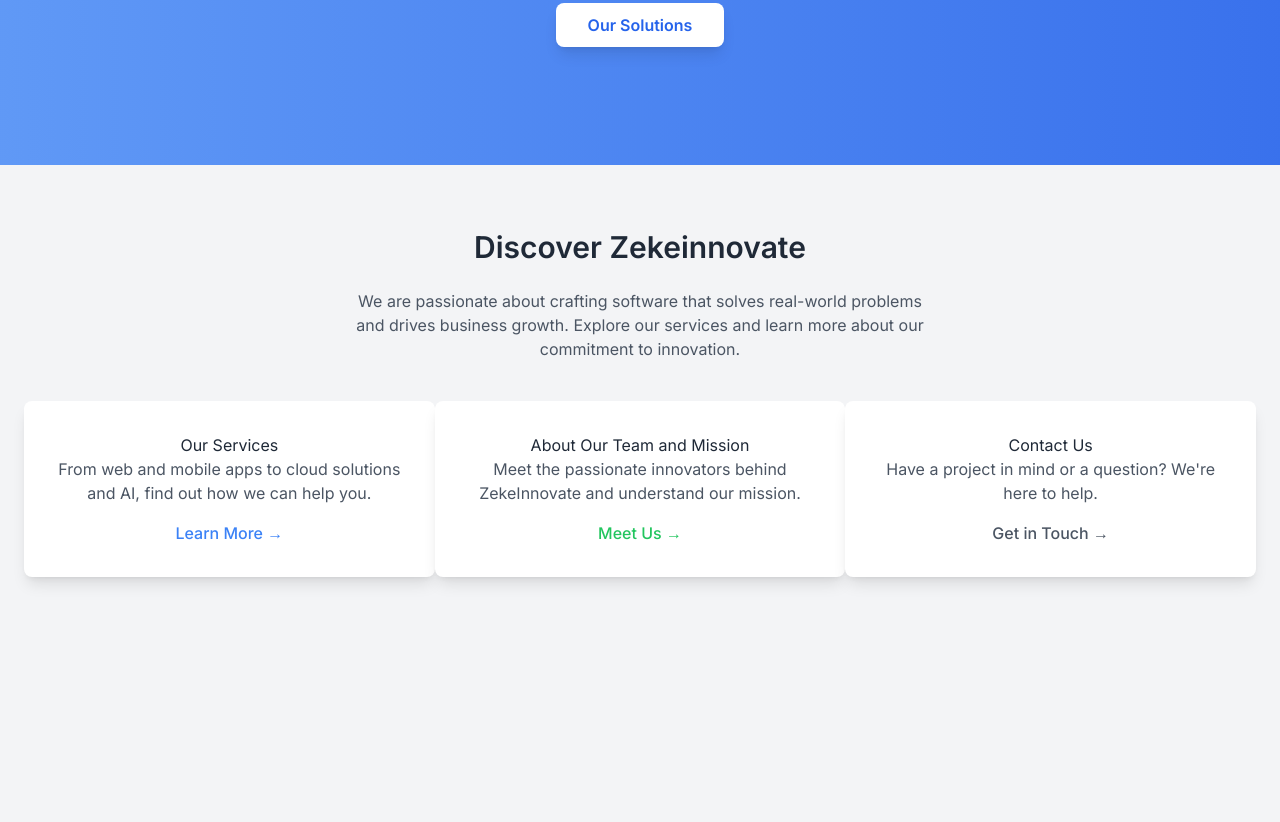
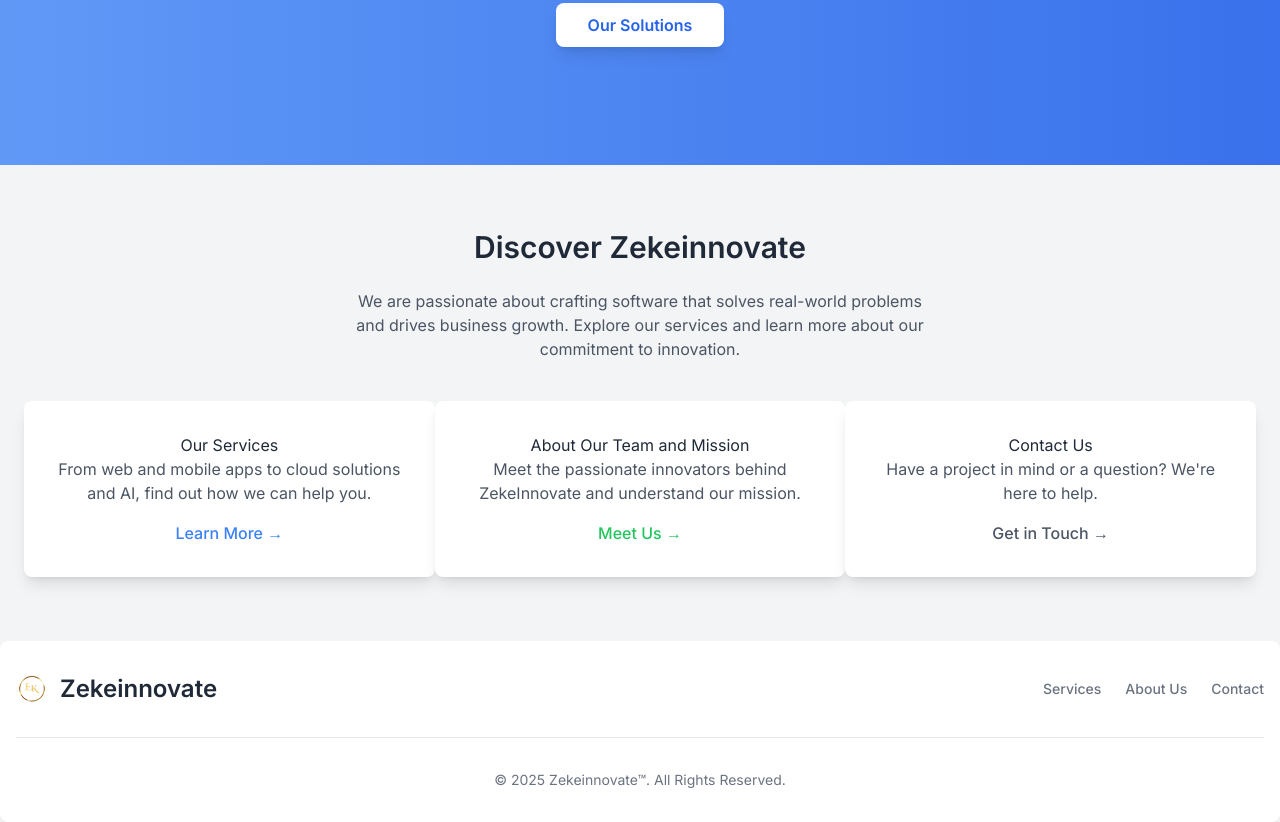
Before and after one commit to 2502-5-software/zekeinnovate, a plain HTML site: page index.html in a window 1280 px wide. Shown: the part 357-1179 px from the top of the page. Before the commit the page ends 998 px from the top, so only its background shows below. Drawn offline with nearby package versions, Linux system fonts and the light colour scheme.

Commit message:
add footer to index

```diff
--- a/index.html
+++ b/index.html
@@ -1,5 +1,6 @@
 <!DOCTYPE html>
 <html lang="en">
+
 <head>
     <meta charset="UTF-8">
     <meta name="viewport" content="width=device-width, initial-scale=1.0">
@@ -11,17 +12,21 @@
         body {
             font-family: 'Inter', sans-serif;
         }
+
         #menu-toggle {
             display: none;
         }
-        #menu-toggle:checked + label + div#menu-links {
+
+        #menu-toggle:checked+label+div#menu-links {
             display: flex;
         }
+
         .nav-link-active {
             border-bottom-width: 2px;
             border-bottom-color: #3b82f6;
             color: #3b82f6;
         }
+
         .hero-bg {
             background-image: linear-gradient(to right, rgba(59, 130, 246, 0.8), rgba(37, 99, 235, 0.9));
 
@@ -29,24 +34,32 @@
     </style>
 
 </head>
+
 <body class="flex flex-col min-h-screen bg-gray-100 text-gray-800">
     <nav class="bg-white shadow-md sticky top-0 w-full z-20">
         <div class="container mx-auto px-6 py-4 flex justify-between items-center flex-wrap">
             <a href="index.html" class="text-2xl font-bold text-blue-600">Zekeinnovate</a>
-            <input type="checkbox"  id="menu-toggle" class="peer">
+            <input type="checkbox" id="menu-toggle" class="peer">
 
             <label for="menu-toggle" class="md:hidden cursor-pointer p-2 rounded-md hover:bg-gray-100">
-                <svg class="w-6 h-6 text-gray-700" fill="none" stroke-linecap="round" stroke-linejoin="round" stroke-width="2" viewBox="0 0 24 24" stroke="currentColor">
+                <svg class="w-6 h-6 text-gray-700" fill="none" stroke-linecap="round" stroke-linejoin="round"
+                    stroke-width="2" viewBox="0 0 24 24" stroke="currentColor">
                     <path d="M4 6h16M4 12h16m-7 6h7"></path>
                 </svg>
             </label>
             <div id="menu-links" class="hidden w-full bg-white shadow-md py-2 flex-col
                         md:static md:flex md:w-auto md:shadow-none md:bg-transparent md:py-0
                         md:flex-row md:items-center md:space-x-4">
-                <a href="index.html" class="block w-full text-center md:w-auto text-gray-600 hover:text-blue-600 px-3 py-3 md:py-2 rounded-md text-sm font-medium nav-link nav-link-active">Home</a>
-                <a href="services.html" class="block w-full text-center md:w-auto text-gray-600 hover:text-blue-600 px-3 py-3 md:py-2 rounded-md text-sm font-medium nav-link">Services</a>
-                <a href="about.html" class="block w-full text-center md:w-auto text-gray-600 hover:text-blue-600 px-3 py-3 md:py-2 rounded-md text-sm font-medium nav-link">About Us</a>
-                <a href="contact.html" class="block w-full text-center md:w-auto text-gray-600 hover:text-blue-600 px-3 py-3 md:py-2 rounded-md text-sm font-medium nav-link">Contact Us</a>
+                <a href="index.html"
+                    class="block w-full text-center md:w-auto text-gray-600 hover:text-blue-600 px-3 py-3 md:py-2 rounded-md text-sm font-medium nav-link nav-link-active">Home</a>
+                <a href="services.html"
+                    class="block w-full text-center md:w-auto text-gray-600 hover:text-blue-600 px-3 py-3 md:py-2 rounded-md text-sm font-medium nav-link">Services</a>
+                <a href="about.html"
+                    class="block w-full text-center md:w-auto text-gray-600 hover:text-blue-600 px-3 py-3 md:py-2 rounded-md text-sm font-medium nav-link">About
+                    Us</a>
+                <a href="contact.html"
+                    class="block w-full text-center md:w-auto text-gray-600 hover:text-blue-600 px-3 py-3 md:py-2 rounded-md text-sm font-medium nav-link">Contact
+                    Us</a>
             </div>
         </div>
     </nav>
@@ -54,24 +67,31 @@
         <section id="home-hero" class="hero-bg text-white">
             <div class="container mx-auto px-6 py-20 md:py-32 text-center">
                 <h1 class="text-4xl md:text-6xl font-bold mb-6">Innovate. Transform. Succeed.</h1>
-                <p class="text-gray-600 mb-10 max-w-xl mx-auto text-white">ZekeInnovate delivers cutting-edge software solutions tailored to your business needs, helping you achieve digital excellence.</p>
-                <a href="services.html" class="bg-white text-blue-600 font-semibold px-8 py-3 rounded-lg shadow-lg hover:bg-gray-100 transition duration-300">Our Solutions</a>
+                <p class="text-gray-600 mb-10 max-w-xl mx-auto text-white">ZekeInnovate delivers cutting-edge software
+                    solutions tailored to your business needs, helping you achieve digital excellence.</p>
+                <a href="services.html"
+                    class="bg-white text-blue-600 font-semibold px-8 py-3 rounded-lg shadow-lg hover:bg-gray-100 transition duration-300">Our
+                    Solutions</a>
             </div>
         </section>
 
         <section class="container mx-auto px-6 py-16 text-center">
             <h2 class="text-3xl font-semibold mb-6 text-gray-800">Discover Zekeinnovate</h2>
-            <p class="text-gray-600 mb-10 max-w-xl mx-auto">We are passionate about crafting software that solves real-world problems and drives business growth. Explore our services and learn more about our commitment to innovation.</p>
+            <p class="text-gray-600 mb-10 max-w-xl mx-auto">We are passionate about crafting software that solves
+                real-world problems and drives business growth. Explore our services and learn more about our commitment
+                to innovation.</p>
 
             <div class="grid md:grid-cols-2 lg:grid-cols-3">
                 <div class="bg-white p-8 rounded-lg shadow-lg">
                     <h3>Our Services</h3>
-                    <p class="text-gray-600 mb-4">From web and mobile apps to cloud solutions and AI, find out how we can help you.</p>
+                    <p class="text-gray-600 mb-4">From web and mobile apps to cloud solutions and AI, find out how we
+                        can help you.</p>
                     <a href="services.html" class="text-blue-500 hover:text-blue-700 font-medium">Learn More &rarr;</a>
                 </div>
                 <div class="bg-white bg-white p-8 rounded-lg shadow-lg">
                     <h3>About Our Team and Mission</h3>
-                    <p class="text-gray-600 mb-4">Meet the passionate innovators behind ZekeInnovate and understand our mission.</p>
+                    <p class="text-gray-600 mb-4">Meet the passionate innovators behind ZekeInnovate and understand our
+                        mission.</p>
                     <a href="about.html" class="text-green-500 hover:text-green-700 font-medium">Meet Us &rarr;</a>
                 </div>
                 <div class="bg-white bg-white p-8 rounded-lg shadow-lg">
@@ -82,5 +102,35 @@
             </div>
         </section>
     </main>
+
+    <footer class="bg-white rounded-lg shadow-sm ">
+        <div class="w-full max-w-screen-xl mx-auto p-4 md:py-8">
+            <div class="sm:flex sm:items-center sm:justify-between">
+                <a href="index.html" class="flex items-center mb-4 sm:mb-0 space-x-3 rtl:space-x-reverse">
+                    <img src="assets/eklogo.13f7e0d63ee38fe11796 (1).png" class="h-8" alt="Zekeinnovate Logo" />
+                    <span class="self-center text-2xl font-semibold whitespace-nowrap dark:text-white">Zekeinnovate</span>
+                </a>
+                <ul
+                    class="flex flex-wrap items-center mb-6 text-sm font-medium text-gray-500 sm:mb-0 dark:text-gray-400">
+
+                    <li>
+                        <a href="services.html" class="hover:underline me-4 md:me-6">Services</a>
+                    </li>
+                    <li>
+                        <a href="about.html" class="hover:underline me-4 md:me-6">About Us</a>
+                    </li>
+                    <li>
+                        <a href="contact.html" class="hover:underline">Contact</a>
+                    </li>
+                </ul>
+            </div>
+            <hr class="my-6 border-gray-200 sm:mx-auto dark:border-gray-700 lg:my-8" />
+            <span class="block text-sm text-gray-500 sm:text-center dark:text-gray-400">© 2025 <a
+                    href="index.html" class="hover:underline">Zekeinnovate™</a>. All Rights Reserved.</span>
+        </div>
+    </footer>
+
+
 </body>
+
 </html>
```
Also changed, not shown: assets/eklogo.13f7e0d63ee38fe11796 (1).png (added).
